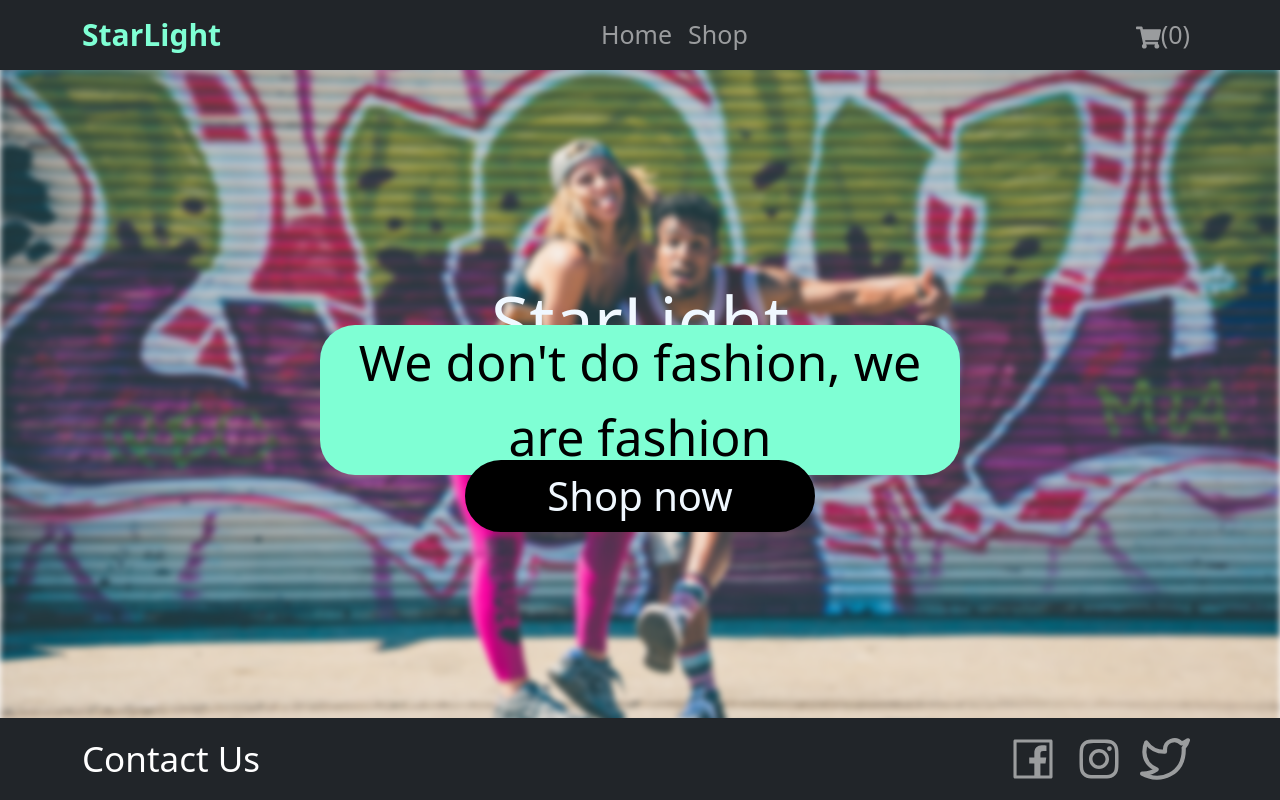
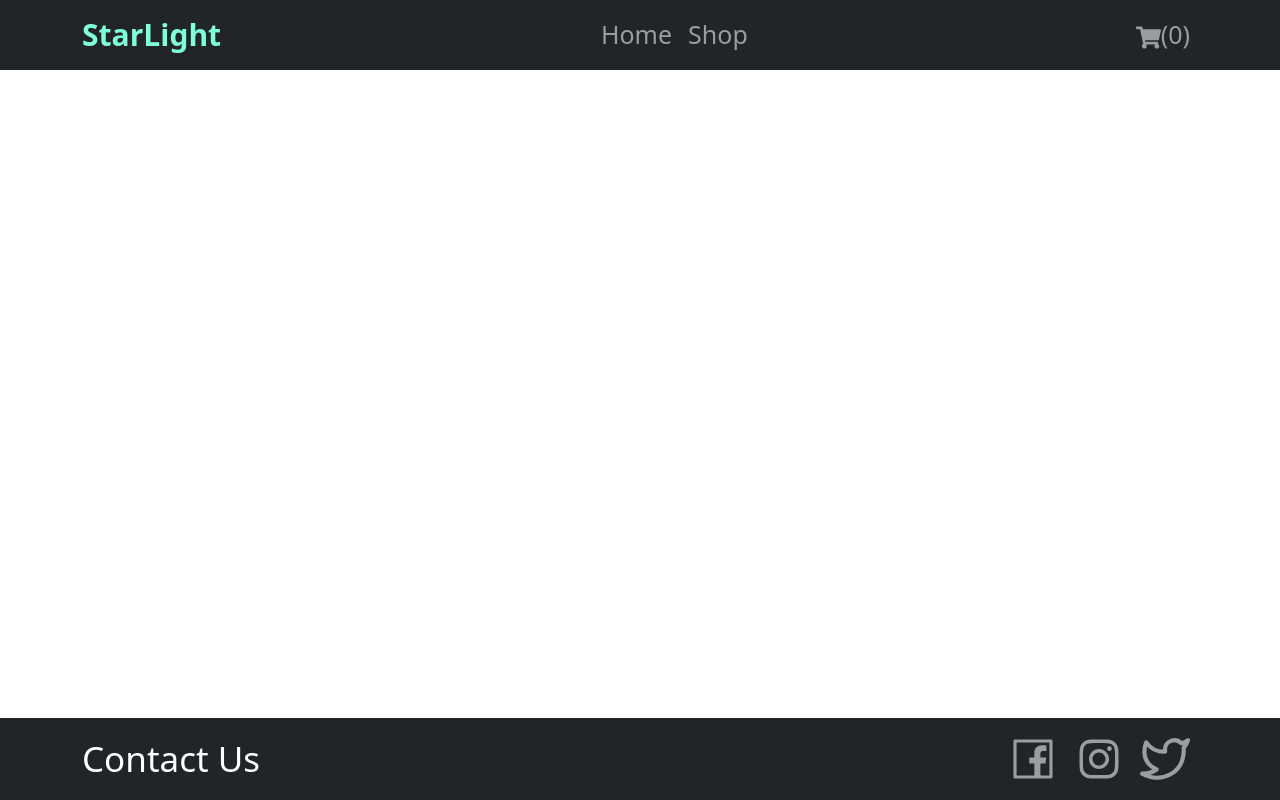
Before and after one commit to artemmelnychenk0/shopping-cart, a React (Create React App) app: page / in a window 1280 px wide. Built offline with nearby package versions, Linux system fonts and the light colour scheme.

Commit message:
Updated routing

```diff
--- a/src/components/Navbar.js
+++ b/src/components/Navbar.js
@@ -10,7 +10,7 @@ const Navigation = ({ cart }) => {
             <Container>
                 <Navbar.Brand bsPrefix="logo">StarLight</Navbar.Brand>
                 <Nav className="justify-content-center">
-                    <Link to="/" className="nav-link">Home</Link>
+                    <Link to="/shopping-cart" className="nav-link">Home</Link>
                     <Link to="/shop" className="nav-link">Shop</Link>
                 </Nav>
                 <Nav><div className="cart-nav">
--- a/src/routes/RouteSwitch.js
+++ b/src/routes/RouteSwitch.js
@@ -25,7 +25,7 @@ const RouteSwitch = () => {
         <BrowserRouter>
             <Navigation cart={cart} />
             <Routes>
-                <Route path='/' element={<Homepage />} />
+                <Route path='/shopping-cart' element={<Homepage />} />
                 <Route path='/shop' element={<Shop />} />
                 <Route path='shop/shop/:id' element={<Product addToCart={addToCart} />} />
                 <Route path='/cart' element={<Cart cart={cart} deleteForever={deleteForever} />} />
```
